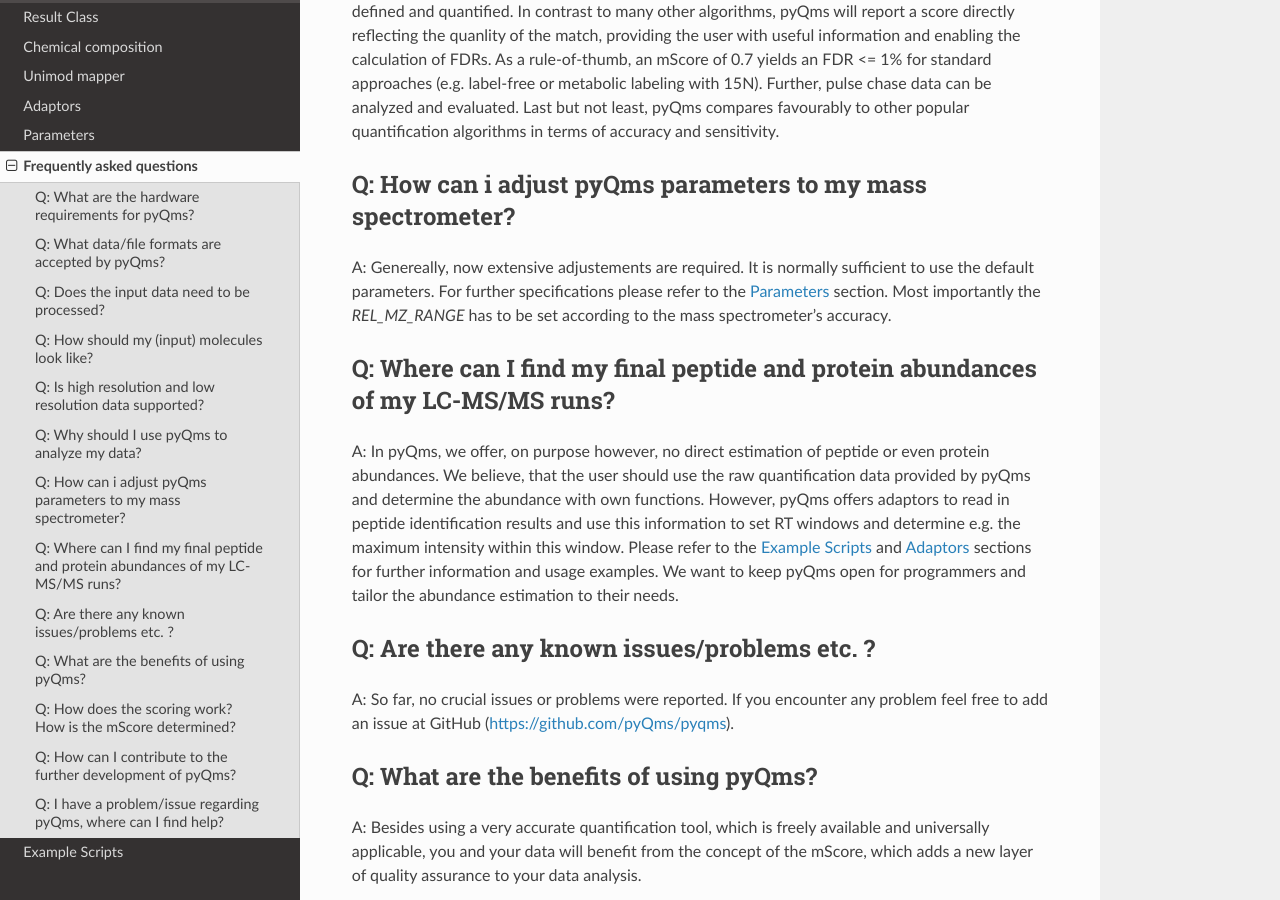
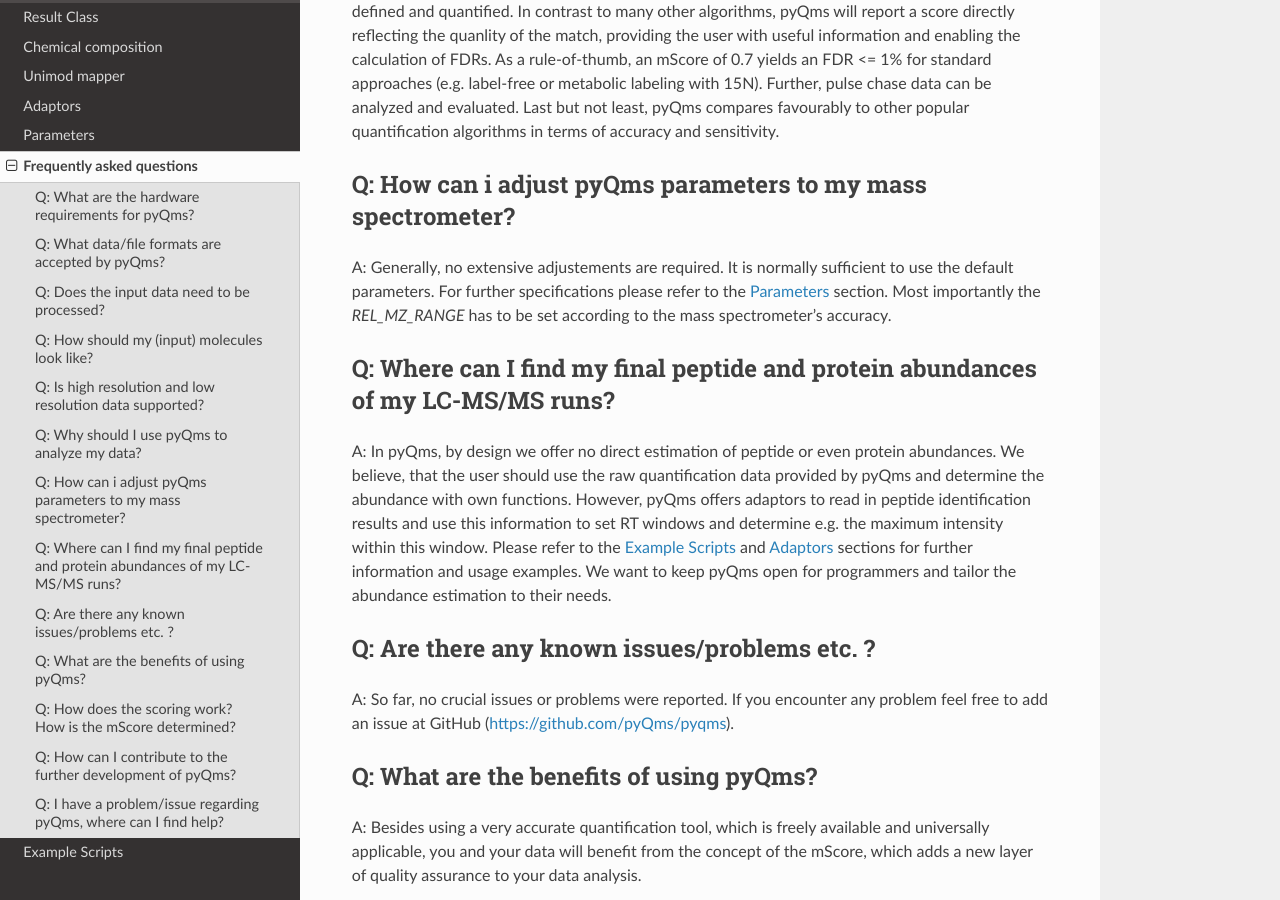
Before and after one commit to pyQms/pyqms, a Sphinx documentation site: the page built from docs/source/faq.rst, in a window 1280 px wide and 900 px high, scrolled down 1837 px. Built offline with Sphinx 7.4.7 and the Read the Docs theme 2.0.0, drawn with Linux system fonts in a browser that asks for light colours.

Commit message:
Fixes typos in docs FAQs

```diff
--- a/docs/source/faq.rst
+++ b/docs/source/faq.rst
@@ -107,7 +107,7 @@
 Q: How can i adjust pyQms parameters to my mass spectrometer?
 ^^^^^^^^^^^^^^^^^^^^^^^^^^^^^^^^^^^^^^^^^^^^^^^^^^^^^^^^^^^^^^
 
-A: Genereally, now extensive adjustements are required. It is normally sufficient
+A: Generally, no extensive adjustements are required. It is normally sufficient
 to use the default parameters. For further specifications please refer to the
 :ref:`parameter section` section. Most importantly the `REL_MZ_RANGE` has to
 be set according to the mass spectrometer's accuracy.
@@ -117,7 +117,7 @@
 Q: Where can I find my final peptide and protein abundances of my LC-MS/MS runs?
 ^^^^^^^^^^^^^^^^^^^^^^^^^^^^^^^^^^^^^^^^^^^^^^^^^^^^^^^^^^^^^^^^^^^^^^^^^^^^^^^^^
 
-A: In pyQms, we offer, on purpose however, no direct estimation of peptide or
+A: In pyQms, by design we offer no direct estimation of peptide or
 even protein abundances. We believe, that the user should use the raw quantification
 data provided by pyQms and determine the abundance with own functions. However,
 pyQms offers adaptors to read in peptide identification results and use this
```
